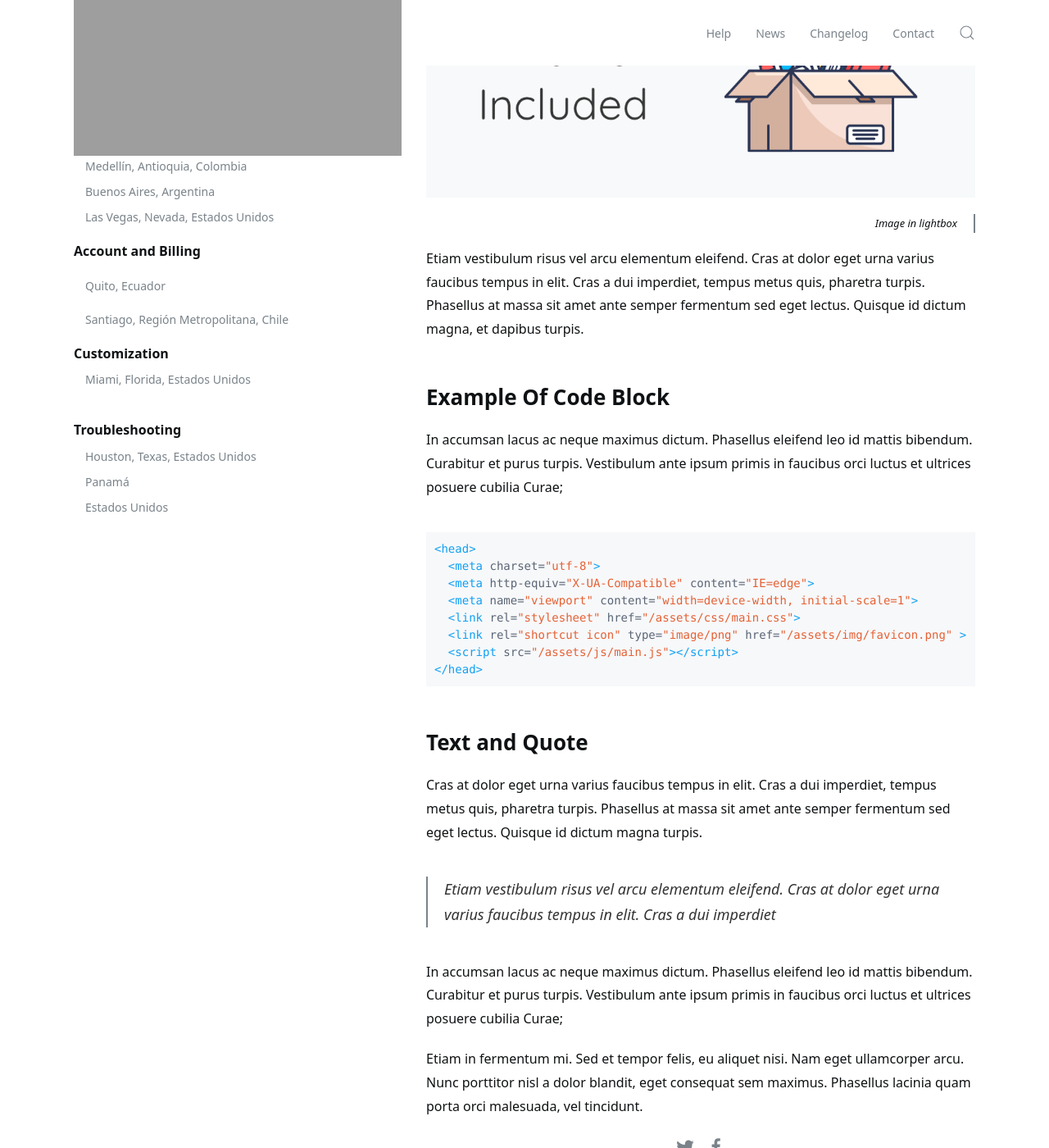
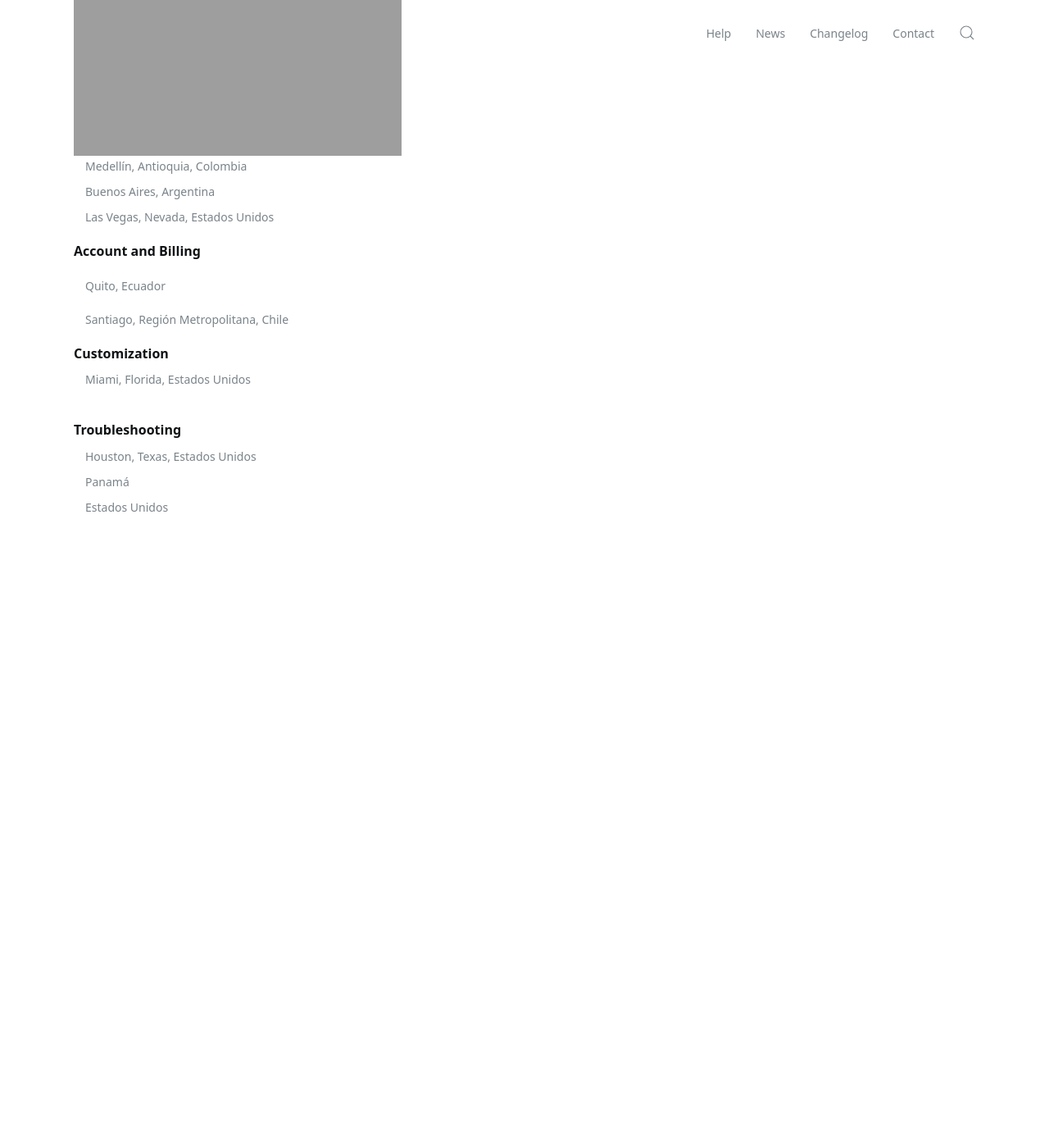
Before and after one commit to jelmii/jelmii.github.io, a Jekyll site: the page built from _docs/home.md, in a window 1280 px wide and 1400 px high, scrolled down 1228 px. Shown: the whole window at 82% size. Built offline with Jekyll 4.4.1, drawn with Linux system fonts in a browser that asks for light colours; some of the changed text lies outside the part shown.

Commit message:
Update home.md

````diff
--- a/_docs/home.md
+++ b/_docs/home.md
@@ -1,45 +1,7 @@
 ---
 layout: doc
 title: Lima, Región de Lima, Perú
-subtitle: Cras at dolor eget urna varius faucibus tempus in elit. Cras a dui imperdiet, tempus metus quis, pharetra turpis.
+subtitle: Las tres razones para visitar este lugar.
 tags: featured othertag
 ---
-<iframe src="https://www.booking.com/searchresults.en.html?city=-578472&aid=893121&no_rooms=1&group_adults=1" width="100%" height="100%"></iframe>
-#### Sections in this article
-{:.no_toc}
-* TOC
-{:toc}
-
-Musce libero nunc, dignissim quis turpis quis, semper vehicula dolor. Suspendisse tincidunt consequat quam, ac posuere leo dapibus id. Cras fringilla convallis elit, at eleifend mi interam.
-
-Nulla non sollicitudin. Morbi sit amet laoreet ipsum, vel pretium mi. Morbi varius, tellus in accumsan blandit, elit ligula eleifend velit, luctus mattis ante nulla condimentum nulla. Etiam vestibulum risus vel arcu elementum eleifend. Cras at dolor eget urna varius faucibus tempus in elit.
-
-## Image Lightbox Example
-Nunc porta malesuada porta. Etiam tristique vestibulum dolor at ultricies. Proin hendrerit sapien sed erat fermentum, at commodo velit consectetur.
-
-{% include image.html img="image1.png" style="wide" lightbox="true" alt="Alt for image" caption="Image in lightbox" %}
-
-Etiam vestibulum risus vel arcu elementum eleifend. Cras at dolor eget urna varius faucibus tempus in elit. Cras a dui imperdiet, tempus metus quis, pharetra turpis. Phasellus at massa sit amet ante semper fermentum sed eget lectus. Quisque id dictum magna, et dapibus turpis.
-
-## Example Of Code Block
-In accumsan lacus ac neque maximus dictum. Phasellus eleifend leo id mattis bibendum. Curabitur et purus turpis. Vestibulum ante ipsum primis in faucibus orci luctus et ultrices posuere cubilia Curae;
-
-```html
-<head>
-  <meta charset="utf-8">
-  <meta http-equiv="X-UA-Compatible" content="IE=edge">
-  <meta name="viewport" content="width=device-width, initial-scale=1">
-  <link rel="stylesheet" href="{{ "/assets/css/main.css" | relative_url }}">
-  <link rel="shortcut icon" type="image/png" href="{{ "assets/img/favicon.png" | relative_url }}" >
-  <script src="{{ "/assets/js/main.js" | relative_url }}"></script>
-</head>
-```
-
-## Text and Quote
-Cras at dolor eget urna varius faucibus tempus in elit. Cras a dui imperdiet, tempus metus quis, pharetra turpis. Phasellus at massa sit amet ante semper fermentum sed eget lectus. Quisque id dictum magna turpis.
-
-> Etiam vestibulum risus vel arcu elementum eleifend. Cras at dolor eget urna varius faucibus tempus in elit. Cras a dui imperdiet
-
-In accumsan lacus ac neque maximus dictum. Phasellus eleifend leo id mattis bibendum. Curabitur et purus turpis. Vestibulum ante ipsum primis in faucibus orci luctus et ultrices posuere cubilia Curae;
-
-Etiam in fermentum mi. Sed et tempor felis, eu aliquet nisi. Nam eget ullamcorper arcu. Nunc porttitor nisl a dolor blandit, eget consequat sem maximus. Phasellus lacinia quam porta orci malesuada, vel tincidunt.
+<iframe src="https://www.booking.com/searchresults.en.html?city=-352647&aid=893121&no_rooms=1&group_adults=1" width="100%" height="100%"></iframe>
````
